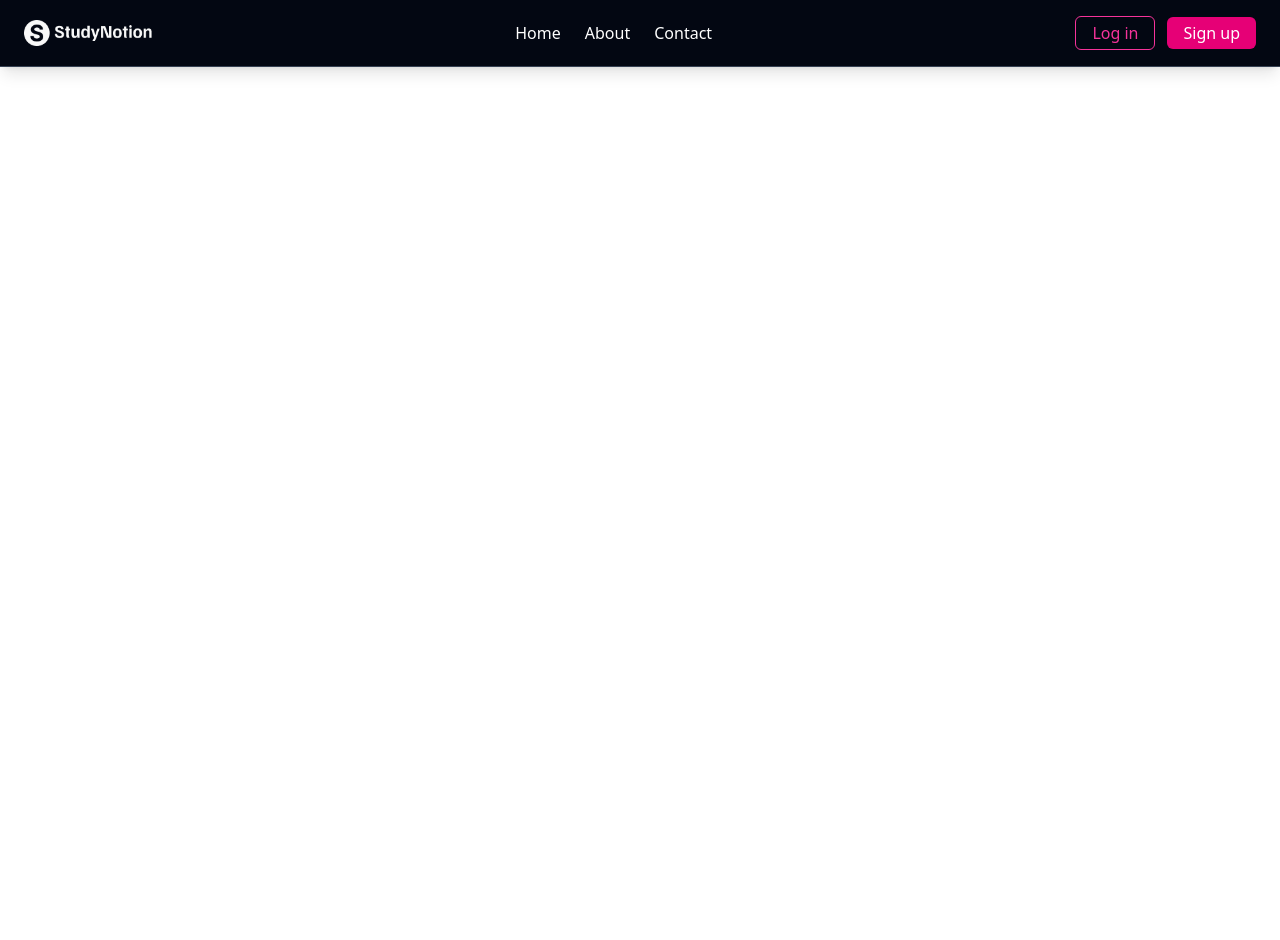
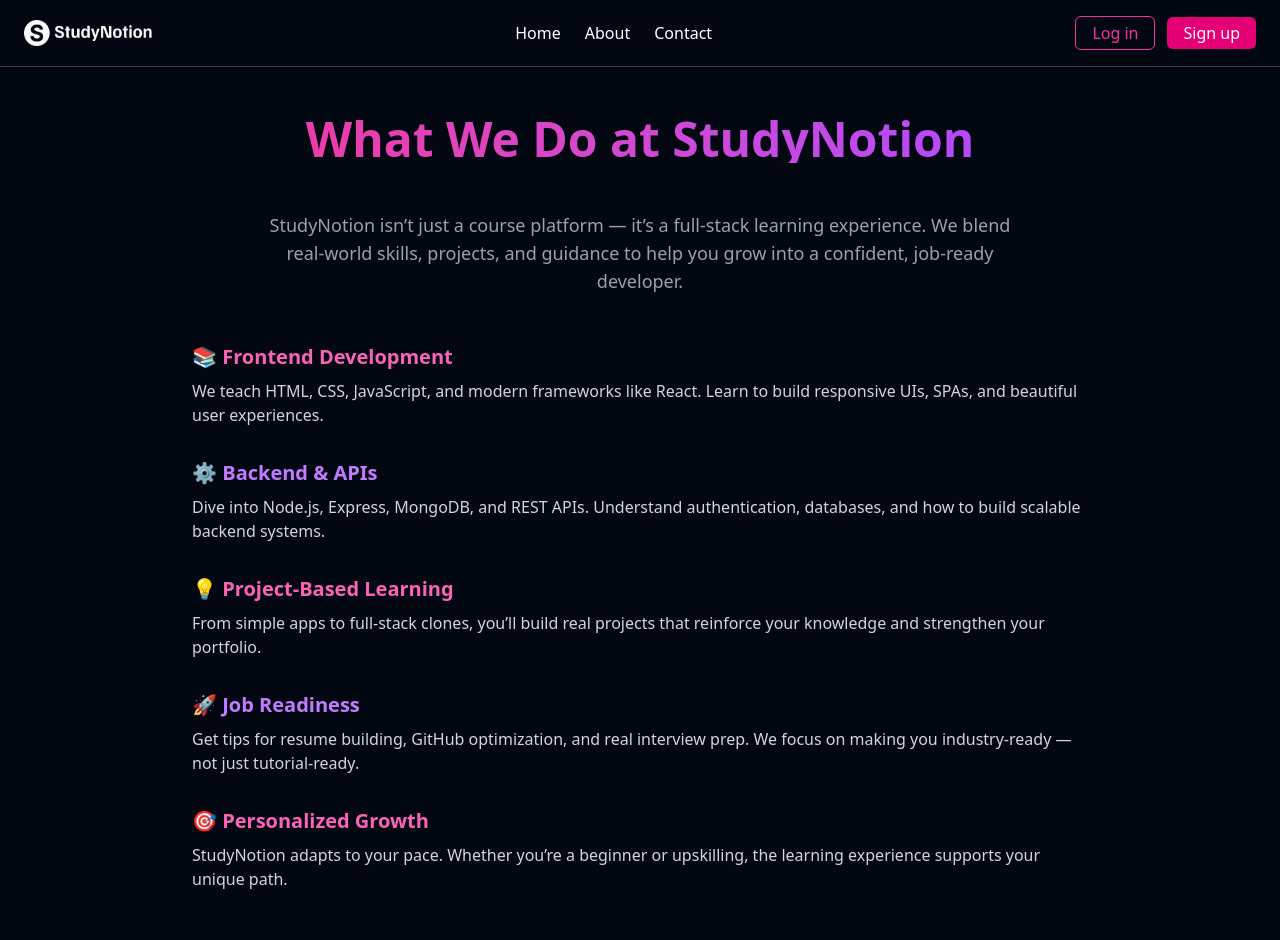
Before and after one commit to Chandankumar2131/study-notion-clone, a React (Vite) app: page /what-we-do in a window 1280 px wide. Shown: the top 940 px of the page. Before the commit the page ends 800 px from the top, so only its background shows below. Built offline with nearby package versions, Linux system fonts and the light colour scheme.

Commit message:
Updated Home component with new content and design

```diff
--- a/src/App.jsx
+++ b/src/App.jsx
@@ -1,15 +1,15 @@
-import React, { useState } from 'react';
+import React, { useState } from "react";
 import NavBar from "./components/NavBar";
 import Home from "./pages/Home";
 import Login from "./pages/Login";
 import Signup from "./pages/Signup";
 import Dashboard from "./pages/Dashboard";
-import About from "./pages/About";       // ✅ Import About
-import Contact from "./pages/Contact";   // ✅ Import Contact
+import About from "./pages/About"; // ✅ Import About
+import Contact from "./pages/Contact"; // ✅ Import Contact
 
-import { Routes, Route } from 'react-router-dom';
-import Courses from './pages/Courses';
-
+import { Routes, Route } from "react-router-dom";
+import Courses from "./pages/Courses";
+import WhatWeDo from "./components/WhatWeDo";
 
 export default function App() {
   const [isLoggedIn, setIsLoggedIn] = useState(false);
@@ -19,17 +19,23 @@ export default function App() {
       <NavBar isLoggedIn={isLoggedIn} setIsLoggedIn={setIsLoggedIn} />
 
       <Routes>
-        <Route path='/' element={<Home />} />
-        <Route path='/login' element={<Login setIsLoggedIn={setIsLoggedIn} />} />
-        <Route path='/signup' element={<Signup setIsLoggedIn={setIsLoggedIn} />} />
-        <Route path='/dashboard' element={<Dashboard />} />
+        <Route path="/" element={<Home />} />
+        <Route
+          path="/login"
+          element={<Login setIsLoggedIn={setIsLoggedIn} />}
+        />
+        <Route
+          path="/signup"
+          element={<Signup setIsLoggedIn={setIsLoggedIn} />}
+        />
+        <Route path="/dashboard" element={<Dashboard />} />
 
         {/* ✅ New Routes */}
-        <Route path='/about' element={<About />} />
-        <Route path='/contact' element={<Contact />} />
-         <Route path="/courses" element={<Courses/>} />
+        <Route path="/about" element={<About />} />
+        <Route path="/contact" element={<Contact />} />
+        <Route path="/courses" element={<Courses />} />
+        <Route path="/what-we-do" element={<WhatWeDo />} />
       </Routes>
-
     </div>
   );
 }
--- /dev/null
+++ b/src/components/WhatWeDo.jsx
@@ -0,0 +1,63 @@
+import React from 'react';
+
+export default function WhatWeDo() {
+  return (
+    <div className="min-h-screen bg-gray-950 text-white px-6 py-12">
+      <div className="max-w-4xl mx-auto space-y-12">
+
+        {/* Heading */}
+        <h1 className="text-4xl md:text-5xl font-bold text-center text-transparent bg-clip-text bg-gradient-to-r from-pink-500 to-purple-500">
+          What We Do at StudyNotion
+        </h1>
+
+        {/* Intro Paragraph */}
+        <p className="text-center text-gray-400 text-lg max-w-3xl mx-auto">
+          StudyNotion isn’t just a course platform — it’s a full-stack learning experience. We blend real-world skills, projects, and guidance to help you grow into a confident, job-ready developer.
+        </p>
+
+        {/* What We Teach */}
+        <div className="space-y-8 text-gray-300">
+          <div>
+            <h2 className="text-xl font-semibold text-pink-400 mb-2">📚 Frontend Development</h2>
+            <p>
+              We teach HTML, CSS, JavaScript, and modern frameworks like React. Learn to build responsive UIs, SPAs, and beautiful user experiences.
+            </p>
+          </div>
+
+          <div>
+            <h2 className="text-xl font-semibold text-purple-400 mb-2">⚙️ Backend & APIs</h2>
+            <p>
+              Dive into Node.js, Express, MongoDB, and REST APIs. Understand authentication, databases, and how to build scalable backend systems.
+            </p>
+          </div>
+
+          <div>
+            <h2 className="text-xl font-semibold text-pink-400 mb-2">💡 Project-Based Learning</h2>
+            <p>
+              From simple apps to full-stack clones, you’ll build real projects that reinforce your knowledge and strengthen your portfolio.
+            </p>
+          </div>
+
+          <div>
+            <h2 className="text-xl font-semibold text-purple-400 mb-2">🚀 Job Readiness</h2>
+            <p>
+              Get tips for resume building, GitHub optimization, and real interview prep. We focus on making you industry-ready — not just tutorial-ready.
+            </p>
+          </div>
+
+          <div>
+            <h2 className="text-xl font-semibold text-pink-400 mb-2">🎯 Personalized Growth</h2>
+            <p>
+              StudyNotion adapts to your pace. Whether you’re a beginner or upskilling, the learning experience supports your unique path.
+            </p>
+          </div>
+        </div>
+
+        {/* Closing Note */}
+        <p className="text-center text-sm text-gray-500 mt-12">
+          💬 Want to start your journey? Head back to the home page or explore our latest courses.
+        </p>
+      </div>
+    </div>
+  );
+}
--- a/src/pages/Courses.jsx
+++ b/src/pages/Courses.jsx
@@ -1,4 +1,6 @@
 import React from 'react';
+
+
 
 const courses = [
   {
@@ -71,6 +73,7 @@ export default function Courses() {
       <div className="grid grid-cols-1 sm:grid-cols-2 lg:grid-cols-3 gap-8 max-w-7xl mx-auto">
         {courses.map((course, index) => (
           <div key={index} className="bg-gray-800 rounded-xl shadow-md p-6 hover:scale-105 transform transition-all duration-300">
+
             <img
               src={course.image}
               alt={course.title}
--- a/src/pages/Home.jsx
+++ b/src/pages/Home.jsx
@@ -28,12 +28,12 @@ export default function Home() {
       </div>
 
       <button
-        onClick={() => navigate('/courses')}
-       className="bg-gradient-to-r from-purple-600 to-pink-600 px-8 py-3 text-lg rounded-lg font-semibold shadow-lg transition-all duration-300 transform hover:scale-105 hover:shadow-pink-500/50"
+  onClick={() => navigate('/what-we-do')}
+  className="bg-gradient-to-r from-purple-600 to-pink-600 px-8 py-3 text-lg rounded-lg font-semibold shadow-lg transition-all duration-300 transform hover:scale-105 hover:shadow-pink-500/50"
+>
+  Know What We Teach
+</button>
 
-      >
-        Get Started
-      </button>
 
       <p className="mt-6 text-sm text-gray-500">
         No experience? No problem. Whether you're a beginner or looking to upskill — we’ve got you covered.
```
